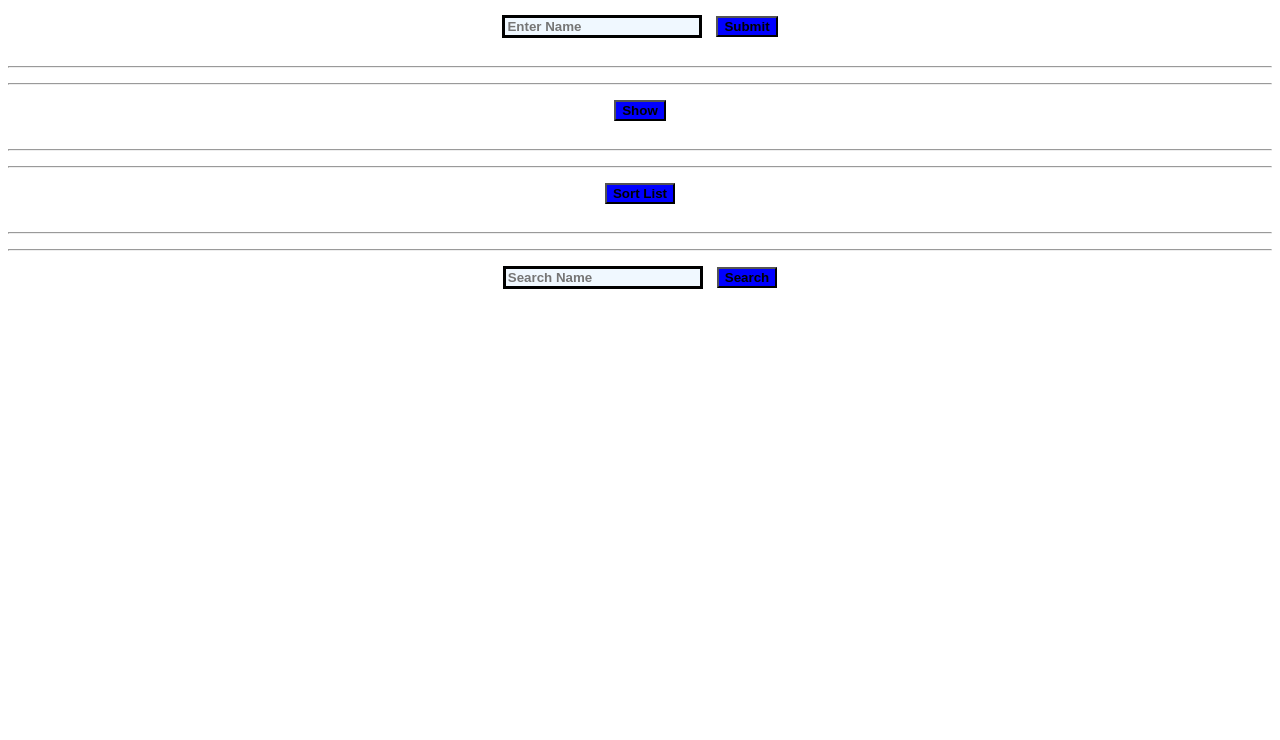
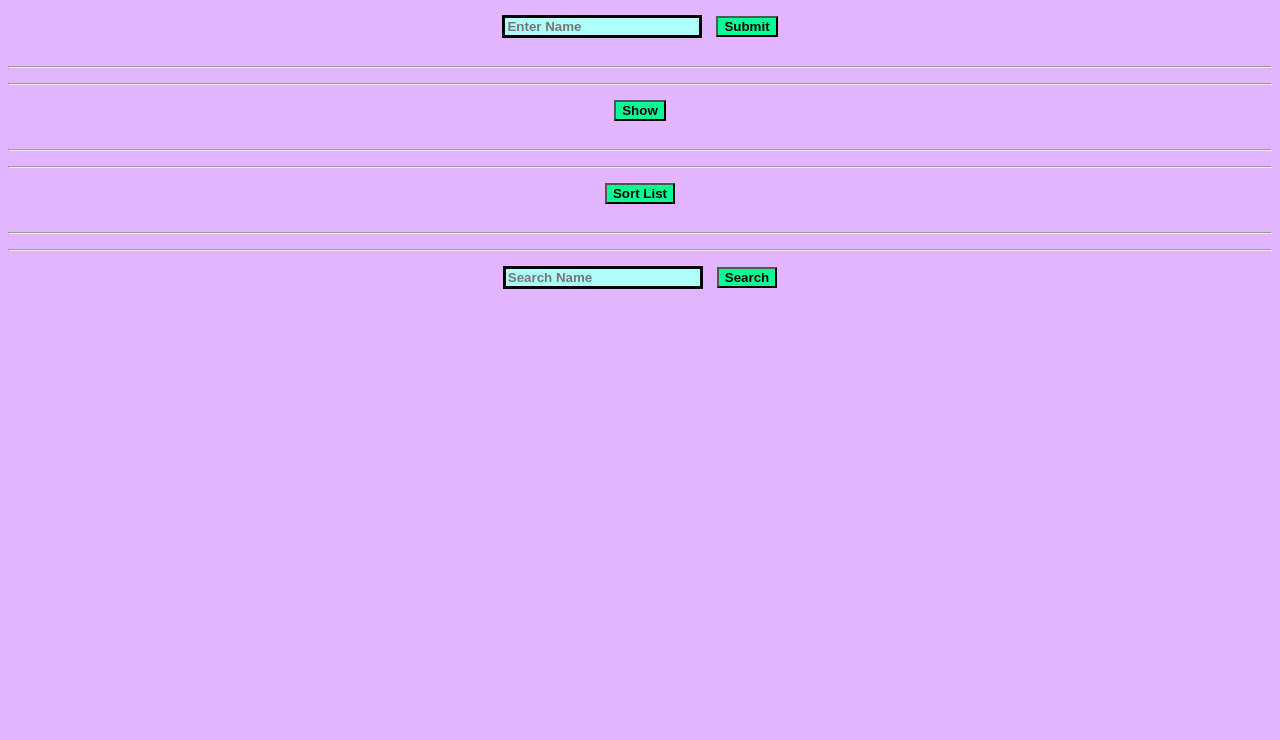
Before and after one commit to Ranga1012/C-80, a plain HTML site: page index.html in a window 1280 px wide. Shown: the part 60-800 px from the top of the page. Drawn offline with Linux system fonts and the light colour scheme.

Commit message:
Add files via upload

```diff
--- a/style.css
+++ b/style.css
@@ -1,6 +1,6 @@
 h1 {
     margin-bottom: 30px;
-    color: black;
+    color: rgb(0, 0, 0);
     text-decoration: underline;
 }
 
@@ -8,14 +8,14 @@ input {
     margin-right: 10px;
     margin-bottom: 20px;
     width: 200px;
-    background-color: aliceblue;
+    background-color: rgb(175, 255, 251);
     border: solid;
     font-weight: bold;
 }
 
 button {
     margin-bottom: 20px;
-    background-color: blue;
+    background-color: rgb(1, 255, 149);
     font-weight: bold;
 }
 
@@ -24,5 +24,5 @@ hr {
 }
 
 body {
-    background-color: white;
+    background-color: rgb(227, 180, 255);
 }
```
